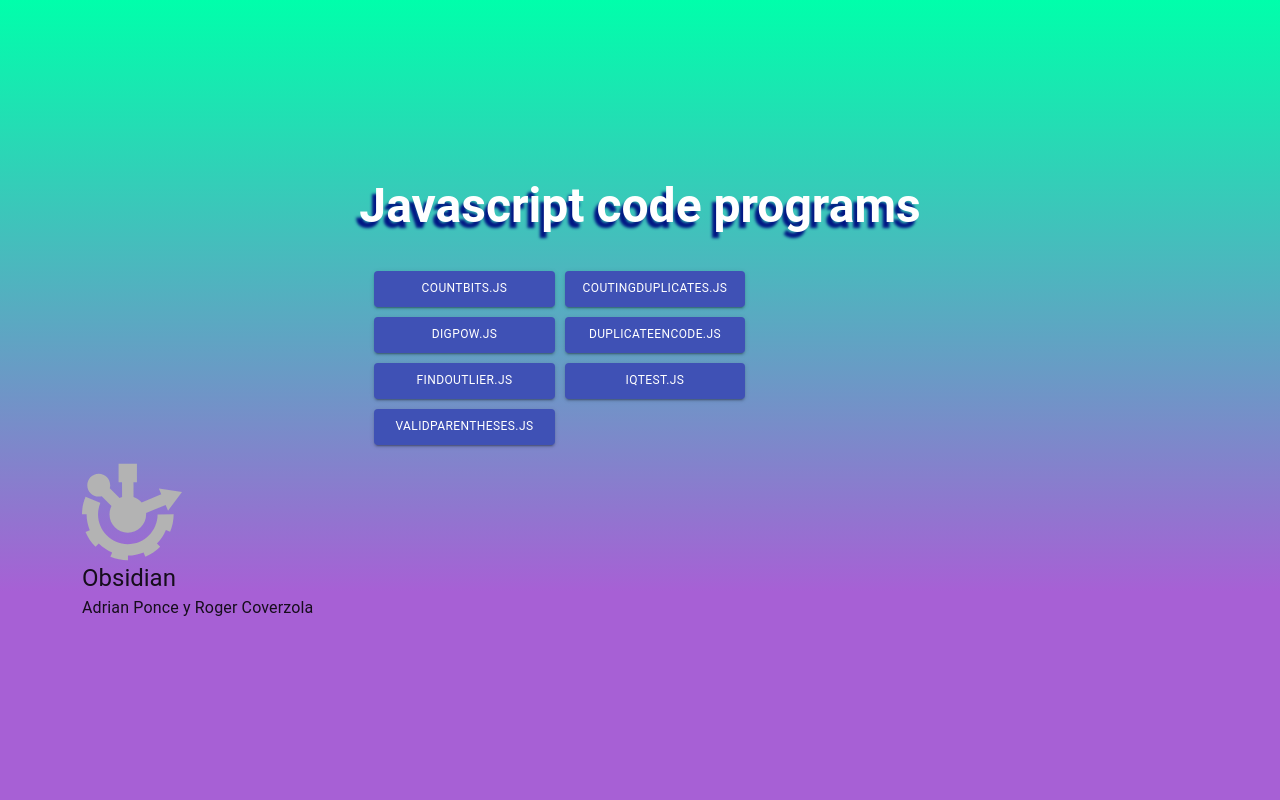
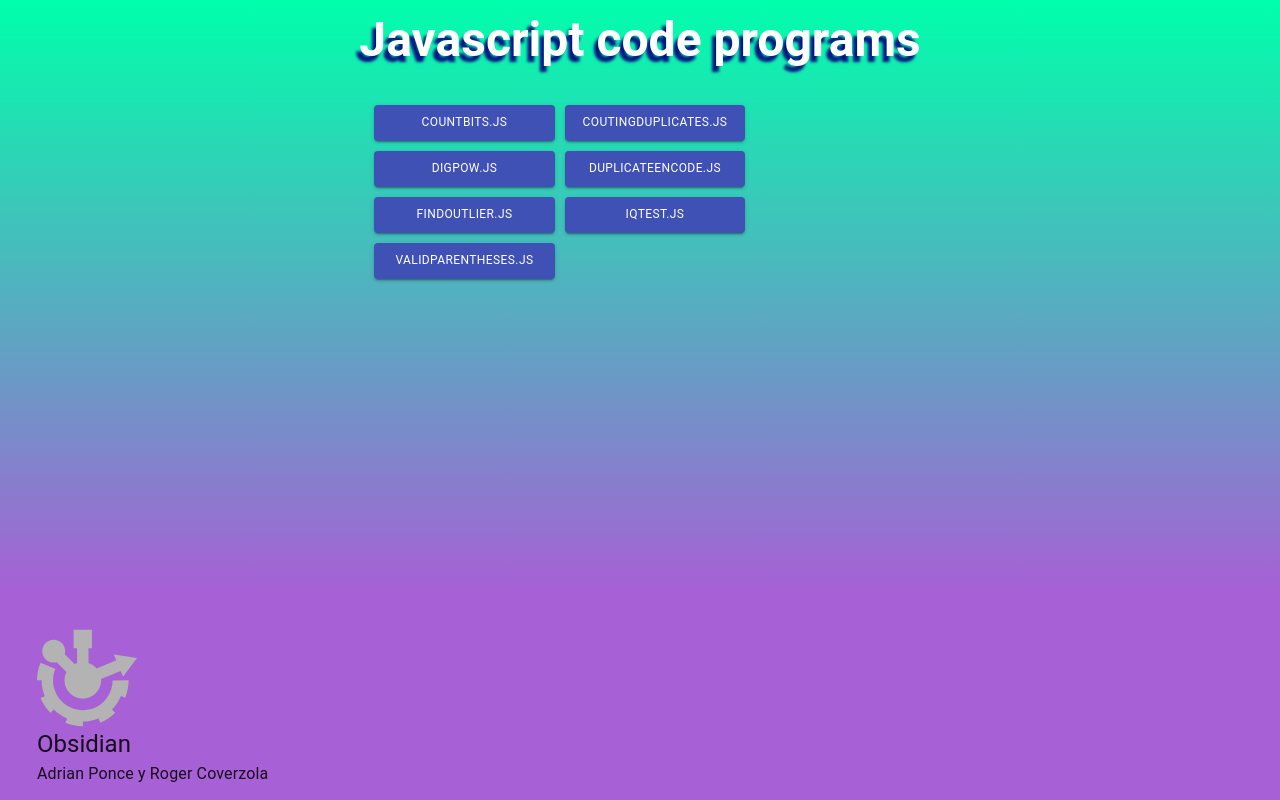
Before and after one commit to DIOLINK/simplejs, a Next.js app: page / in a window 1280 px wide. Built offline with nearby package versions, Linux system fonts and the light colour scheme.

Commit message:
footer view correction

```diff
--- a/src/components/Footer.js
+++ b/src/components/Footer.js
@@ -3,7 +3,12 @@ import { makeStyles } from '@material-ui/core/styles';
 import { Grid, Typography } from '@material-ui/core';
 
 const styles = makeStyles({
-  root: { padding: 12 },
+  root: {
+    padding: 12,
+    position: 'absolute',
+    bottom: 0,
+    left: 25,
+  },
 });
 
 const Footer = () => {
--- a/src/pages/index.js
+++ b/src/pages/index.js
@@ -15,8 +15,9 @@ const styles = makeStyles({
     flex: 1,
     padding: '0 5em',
     flexDirection: 'column',
-    justifyContent: 'center',
     alignItems: 'center',
+    position: 'relative',
+    overflow: 'hidden',
   },
   main: {
     marginTop: 20,
@@ -26,7 +27,7 @@ const styles = makeStyles({
     color: '#fff',
     textShadow: '-4px 6px 3px rgba(0,22,132,1)',
     fontWeight: 'bold',
-    margin: 12,
+    padding: 12,
   },
   buttonItem: { margin: 5, width: '33.33%' },
 });
```
